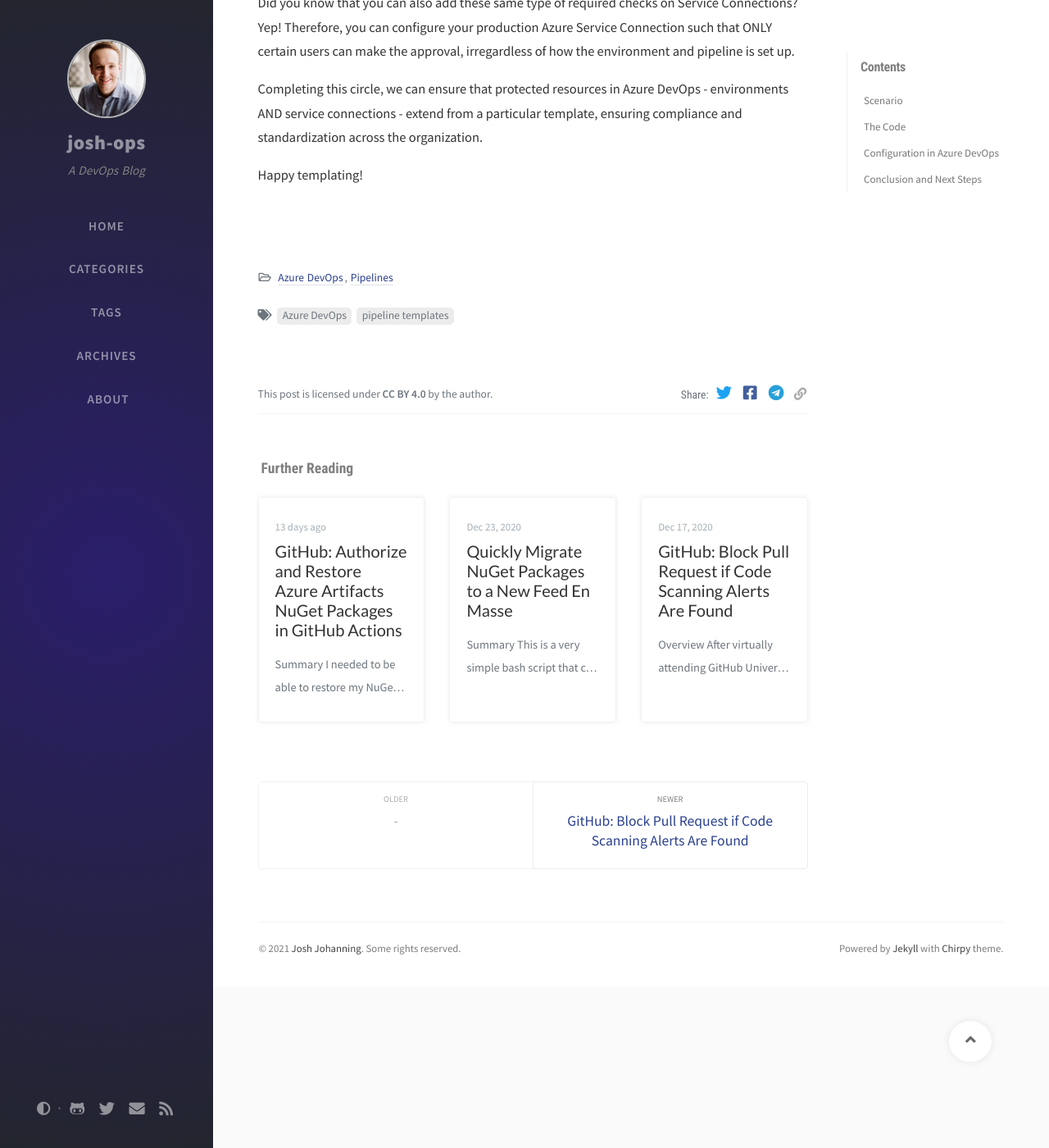
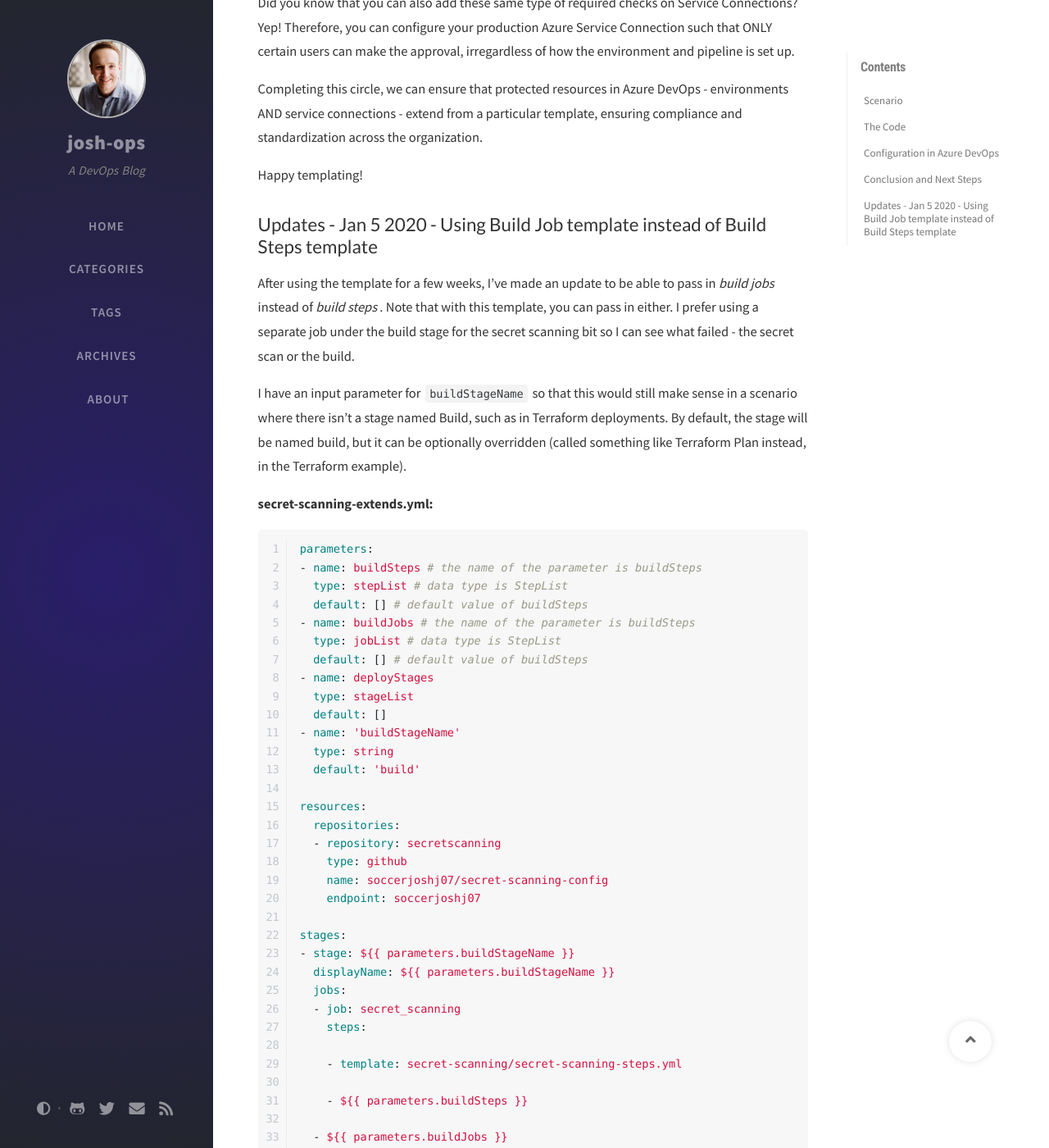
Before and after one commit to joshjohanning/joshjohanning.github.io, a Jekyll site: the page built from _posts/2020-12-08-extends-template.md, in a window 1280 px wide and 1400 px high, scrolled down 4920 px. Shown: the whole window at 82% size. Built offline with Jekyll 4.4.1, drawn with Linux system fonts in a browser that asks for light colours; nearby versions of some CDN libraries; comment, search, counter and statistics services are not loaded; some of the changed text lies outside the part shown.

Commit message:
adding updates

````diff
--- a/_posts/2020-12-08-extends-template.md
+++ b/_posts/2020-12-08-extends-template.md
@@ -145,7 +145,6 @@
 
 This is pretty vanilla as well - this *job* template is injected into the extends template in the `- ${{ parameters.deployStages }}` line of code.
 
-
 ```yaml
 parameters:
   environment: ''
@@ -164,7 +163,6 @@
             echo "deploy hello world"
           displayName: deploy
 ```
-{% endraw %}
 ## Configuration in Azure DevOps
 
 The **Required YAML Template** check is added to the environment just as an Approval would be:
@@ -191,3 +189,87 @@
 Completing this circle, we can ensure that protected resources in Azure DevOps - environments AND service connections - extend from a particular template, ensuring compliance and standardization across the organization.
 
 Happy templating!
+
+## Updates - Jan 5 2020 - Using Build Job template instead of Build Steps template
+
+After using the template for a few weeks, I've made an update to be able to pass in *build jobs* instead of *build steps*. Note that with this template, you can pass in either. I prefer using a separate job under the build stage for the secret scanning bit so I can see what failed - the secret scan or the build.
+
+I have an input parameter for `buildStageName` so that this would still make sense in a scenario where there isn't a stage named Build, such as in Terraform deployments. By default, the stage will be named build, but it can be optionally overridden (called something like Terraform Plan instead, in the Terraform example).
+
+**secret-scanning-extends.yml:**
+
+```yaml
+parameters:
+- name: buildSteps # the name of the parameter is buildSteps
+  type: stepList # data type is StepList
+  default: [] # default value of buildSteps
+- name: buildJobs # the name of the parameter is buildSteps
+  type: jobList # data type is StepList
+  default: [] # default value of buildSteps
+- name: deployStages
+  type: stageList
+  default: []
+- name: 'buildStageName'
+  type: string
+  default: 'build'
+
+resources:
+  repositories:
+  - repository: secretscanning
+    type: github
+    name: soccerjoshj07/secret-scanning-config
+    endpoint: soccerjoshj07
+
+stages:
+- stage: ${{ parameters.buildStageName }}
+  displayName: ${{ parameters.buildStageName }}
+  jobs:
+  - job: secret_scanning
+    steps:
+
+    - template: secret-scanning/secret-scanning-steps.yml
+
+    - ${{ parameters.buildSteps }}
+
+  - ${{ parameters.buildJobs }}
+
+- ${{ parameters.deployStages }}
+
+```
+
+**azure-pipelines.yml:**
+
+```yaml
+trigger:
+  - main
+
+resources:
+  repositories:
+  - repository: templates
+    type: github
+    name: soccerjoshj07/pipeline-templates
+    endpoint: soccerjoshj07
+
+extends:
+  template: secret-scanning/secret-scanning-extends.yml@templates
+  parameters:
+    buildJobs:
+    # job template
+    - template: my-build-job.yml@templates
+    deployStages:
+    - stage: dev
+      displayName: deploy to dev
+      jobs:
+      # job template
+      - template: secret-scanning/sample-deployment-job.yml@templates
+        parameters:
+          environment: github-secret-scanning-test-gate-dev
+    - stage: prod
+      displayName: deploy to prod
+      jobs:
+      - template: secret-scanning/sample-deployment-job.yml@templates
+        parameters:
+          environment: github-secret-scanning-test-gate-prod
+```
+
+{% endraw %}
````
